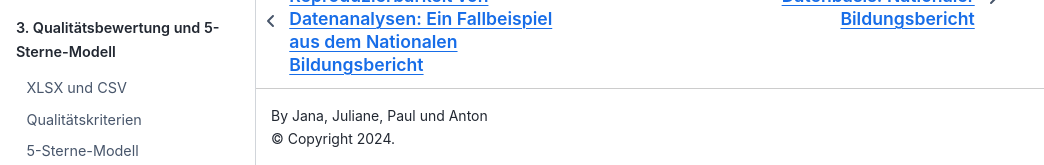
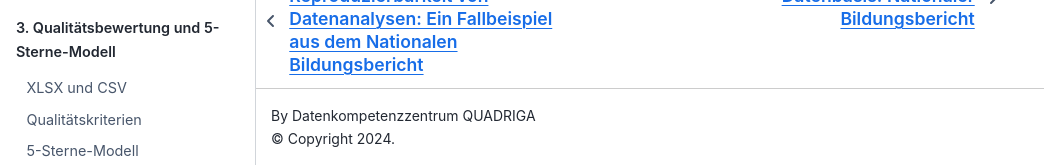
Before and after one commit to quadriga-dk/Tabelle-Fallstudie-1, a Jupyter Book: the page built from Markdown/02_Zielgruppen.md, in a window 1280 px wide and 924 px high. Shown: the part 759-924 px from the top of the window, without its empty margins (0-1044 px from the left). Built offline with Jupyter Book 1.0.4 settings and Sphinx 7.4.7 and the Sphinx Book theme 1.1.4, drawn with Linux system fonts in a browser that asks for light colours.

Commit message:
Update _config.yml

```diff
--- a/_config.yml
+++ b/_config.yml
@@ -2,7 +2,7 @@
 # Learn more at https://jupyterbook.org/customize/config.html
 
 title: Fallstudie I - Tabelle
-author: Jana, Juliane, Paul und Anton
+author: Datenkompetenzzentrum QUADRIGA
 logo: quadriga-logo.jpeg
 copyright: "2024"
 exclude_patterns: [_build, Thumbs.db, .DS_Store, "**.ipynb_checkpoints", conda, README.md]
```
